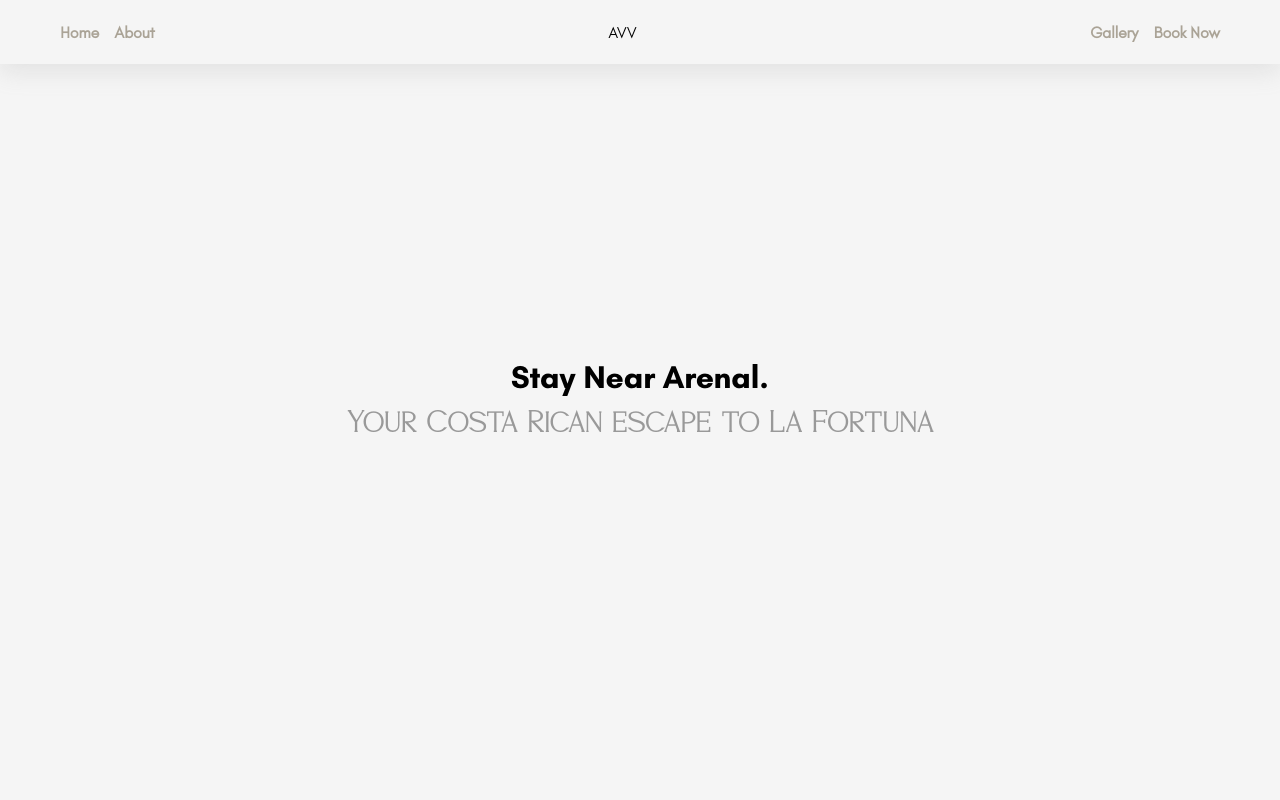
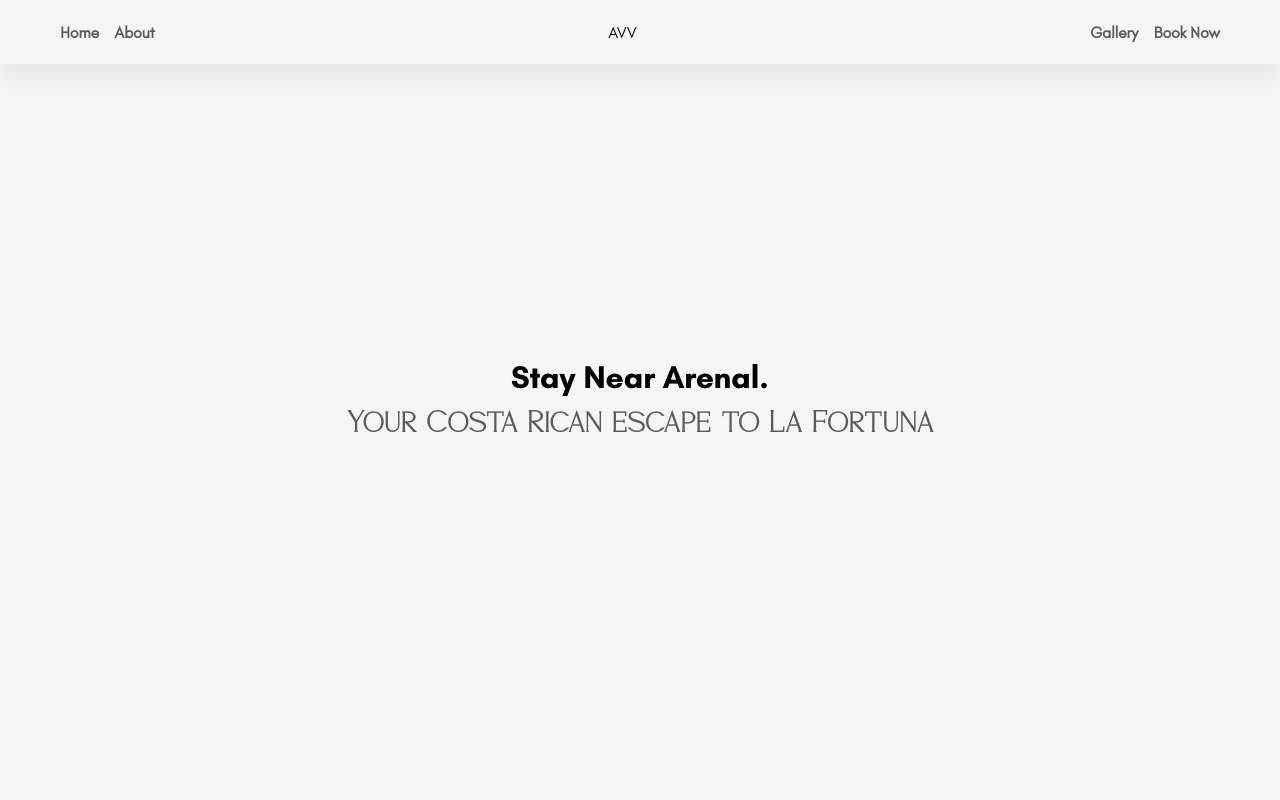
Before and after one commit to lunalabscr/echo-frontend, a React (Vite) app: page /en in a window 1280 px wide. Shown: the top 800 px of the page. Built offline with nearby package versions, Linux system fonts and the light colour scheme.

Commit message:
changed color for better contraast

```diff
--- a/src/components/header/index.module.scss
+++ b/src/components/header/index.module.scss
@@ -22,7 +22,7 @@
   }
 
   &__item {
-    color: colors.$text-secondary;
+    color: colors.$text-third;
     font-weight: bold;
   }
 
--- a/src/styles/_colors.scss
+++ b/src/styles/_colors.scss
@@ -4,5 +4,5 @@ $secondary: #ff4081;
 $background: #f5f5f5;
 $text-primary: #000000;
 $text-secondary: #aaa396;
-$text-third: #999999;
+$text-third: #5a5a5a;
 $nyanza: rgb(218, 247, 220);
```
